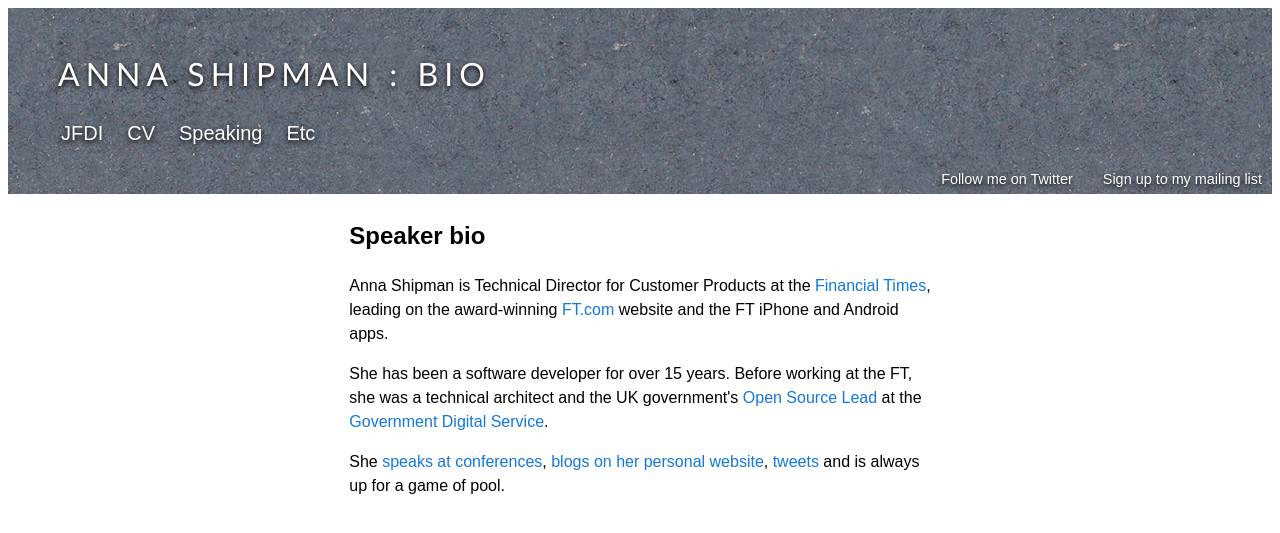
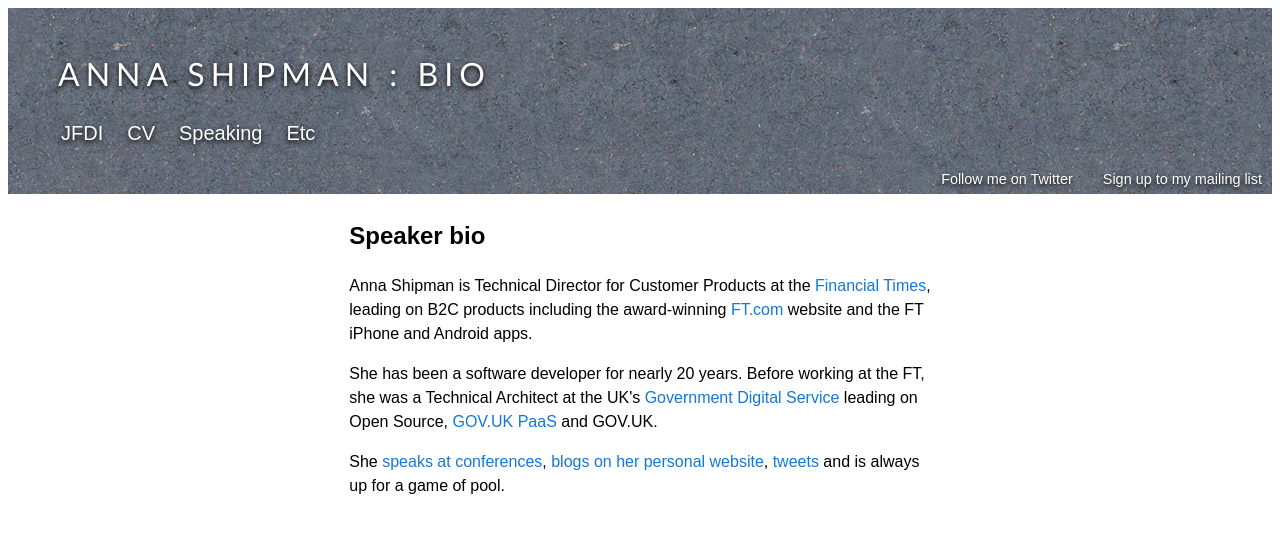
Before and after one commit to annashipman/annashipman.github.io, a Jekyll site: the page built from bio.html, in a window 1280 px wide. Shown: the top 533 px of the page. Built offline with Jekyll 4.4.1, drawn with Linux system fonts in a browser that asks for light colours.

Commit message:
update bio

```diff
--- a/bio.html
+++ b/bio.html
@@ -8,9 +8,9 @@
 <div class="right-column">
 <div>
 <h2>Speaker bio</h2>
-<p>Anna Shipman is Technical Director for Customer Products at the <a href="https://www.ft.com/">Financial Times</a>, leading on the award-winning <a href="https://www.ft.com">FT.com</a> website and the FT iPhone and Android apps.</p>
+<p>Anna Shipman is Technical Director for Customer Products at the <a href="https://www.ft.com/">Financial Times</a>, leading on B2C products including the award-winning <a href="https://www.ft.com">FT.com</a> website and the FT iPhone and Android apps.</p>
 
-<p>She has been a software developer for over 15 years. Before working at the FT, she was a technical architect and the UK government's <a href="https://governmenttechnology.blog.gov.uk/2016/11/18/welcome-to-our-new-open-source-lead/">Open Source Lead</a> at the <a href="https://gds.blog.gov.uk/about/">Government Digital Service</a>.</p>
+<p>She has been a software developer for nearly 20 years. Before working at the FT, she was a Technical Architect at the UK's <a href="https://gds.blog.gov.uk/about/">Government Digital Service</a> leading on Open Source, <a href="https://docs.cloud.service.gov.uk/">GOV.UK PaaS</a> and GOV.UK.</p>
 
 <p>She <a href="http://www.annashipman.co.uk/cv.html">speaks at conferences</a>, <a href="http://www.annashipman.co.uk/jfdi.html">blogs on her personal website</a>, <a href="https://twitter.com/annashipman/">tweets</a> and is always up for a game of pool.</p>
 </div>
```
